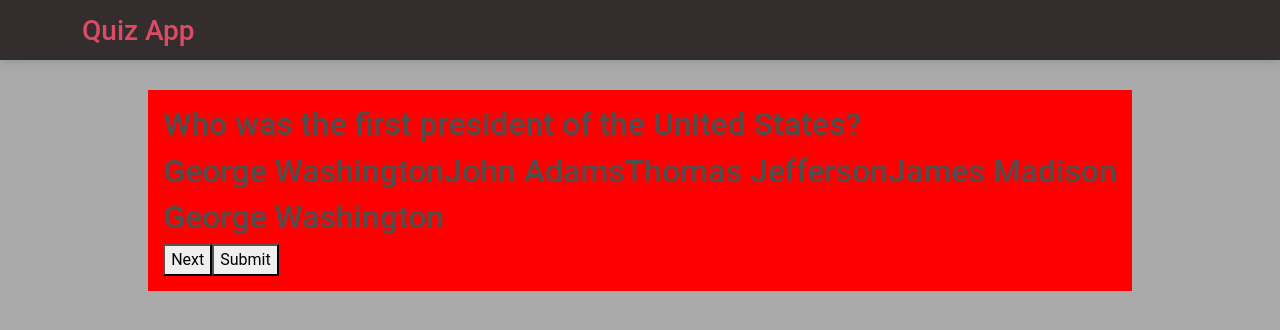
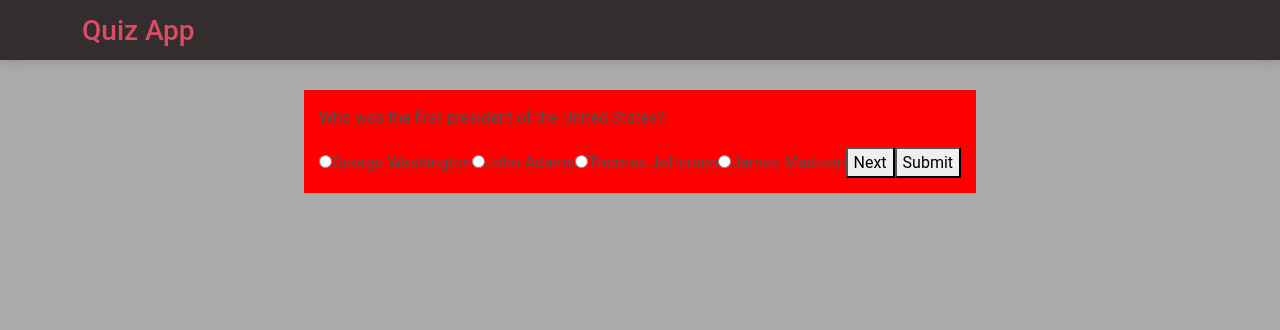
Before and after one commit to Malek-ALdesougi/quiz-app, a React (Create React App) app: page /single/history in a window 1280 px wide. Shown: the top 330 px of the page. Built offline with nearby package versions, Linux system fonts and the light colour scheme.

Commit message:
almost done with the single quiz comp

```diff
--- a/src/components/SingleQuestion/SingleQuestion.jsx
+++ b/src/components/SingleQuestion/SingleQuestion.jsx
@@ -1,10 +1,44 @@
-function SingleQuestion({question}) {
-    console.log(question);
-    return ( <>
-        <h2>{question.question}</h2>
-        <h2>{question.options}</h2>
-        <h2>{question.answer}</h2>
-    </> );
+import { useRef } from 'react';
+
+function SingleQuestion({ question, moveToNextQuestion }) {
+
+  const answersInputs = useRef([]);
+  const currentUserAnswer = useRef('');
+
+
+  function handleNext() {
+    answersInputs.current.map((input) => {
+      if (input.checked === true) {
+        moveToNextQuestion();
+        input.checked = false;
+      }
+    });
+
+    if(currentUserAnswer.current === question.answer){
+        // HERE WE CAN FINALLY DO THE DISPATCH FOR INCREASE THE FIANL POINTS OR NOT IN THE REDUX
+    }
+  }
+
+  function storeUserAnswer(userAnswer){
+    currentUserAnswer.current = userAnswer;
+  }
+
+  return (
+    <div>
+      <p>{question.question}</p>
+      {question.options.map((option, index) => {
+        return (
+          <>
+            <input onClick={() => storeUserAnswer(option)} value={'malek'} ref={(el) => (answersInputs.current[index] = el)} name="input" type={'radio'}/>
+            <label>{option}</label>
+          </>
+        );
+      })}
+      <button onClick={handleNext}>Next</button>
+      {/* tairnary operato */}
+      <button>Submit</button>
+    </div>
+  );
 }
 
 export default SingleQuestion;
--- a/src/components/singleQuiz/SingleQuiz.jsx
+++ b/src/components/singleQuiz/SingleQuiz.jsx
@@ -9,26 +9,24 @@ function SingleQuiz() {
   const [currentQuiz, setCurrentQuiz] = useState();
   const [currentQuestion, setCurretnQuestion] = useState(0);
 
+  function moveToNextQuestion(){
+    setCurretnQuestion(currentQuestion + 1)
+  }
+
   useEffect(() => {
     fetch('../quizes.json')
       .then((resp) => resp.json())
       .then((quizzz) => setCurrentQuiz(quizzz[quiz]));
   }, [quiz]);
 
-  if (currentQuiz) {
-    console.log(currentQuiz);
-  }
-
   return (
     <div className={styles.container}>
       <div className={styles.questionContainer}>
         {currentQuiz ? (
-          <SingleQuestion question={currentQuiz[currentQuestion]} />
+          <SingleQuestion moveToNextQuestion={moveToNextQuestion} question={currentQuiz[currentQuestion]} />
         ) : (
           ''
         )}
-        <button>Next</button>
-        <button>Submit</button>
       </div>
     </div>
   );
```
